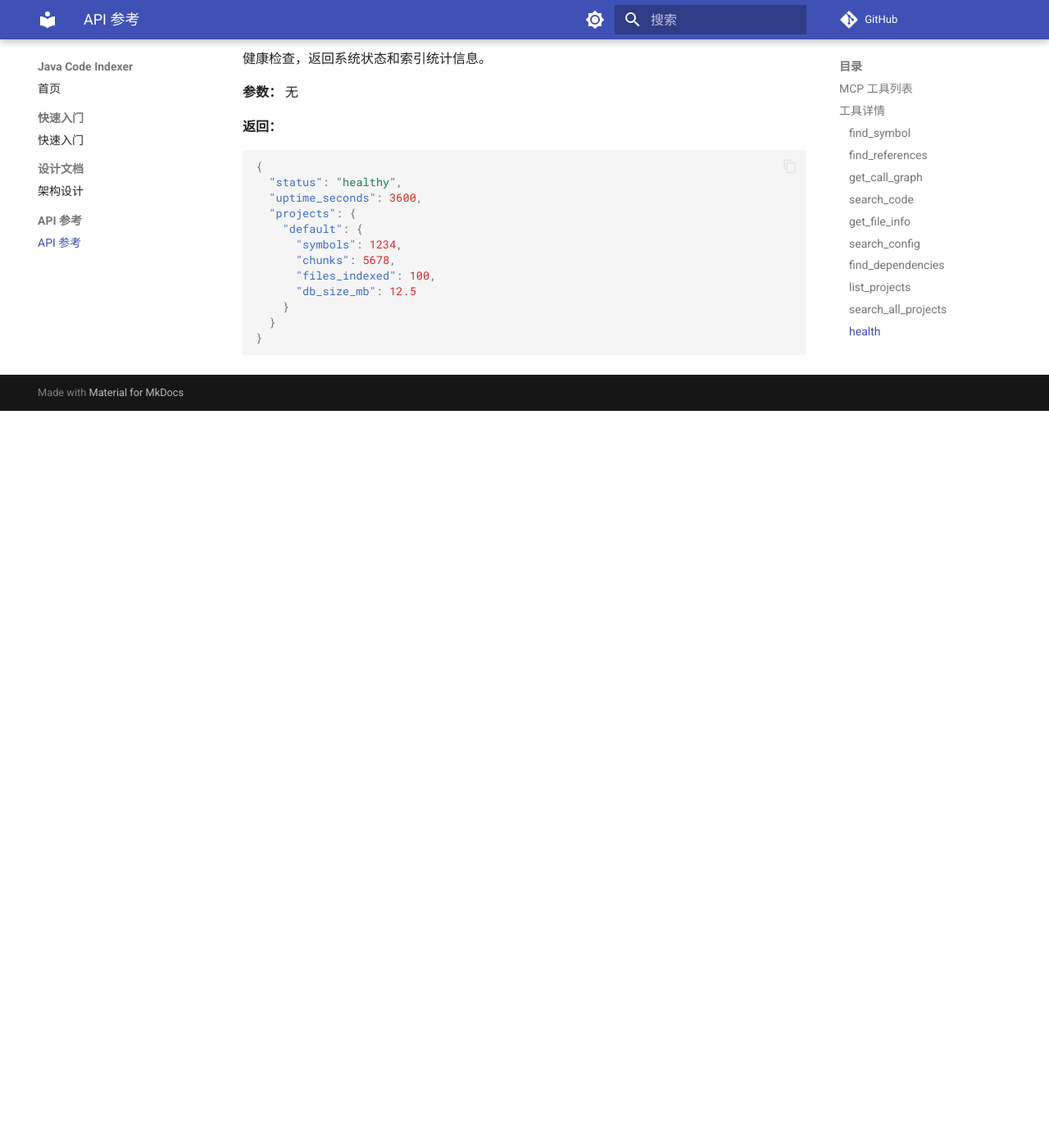
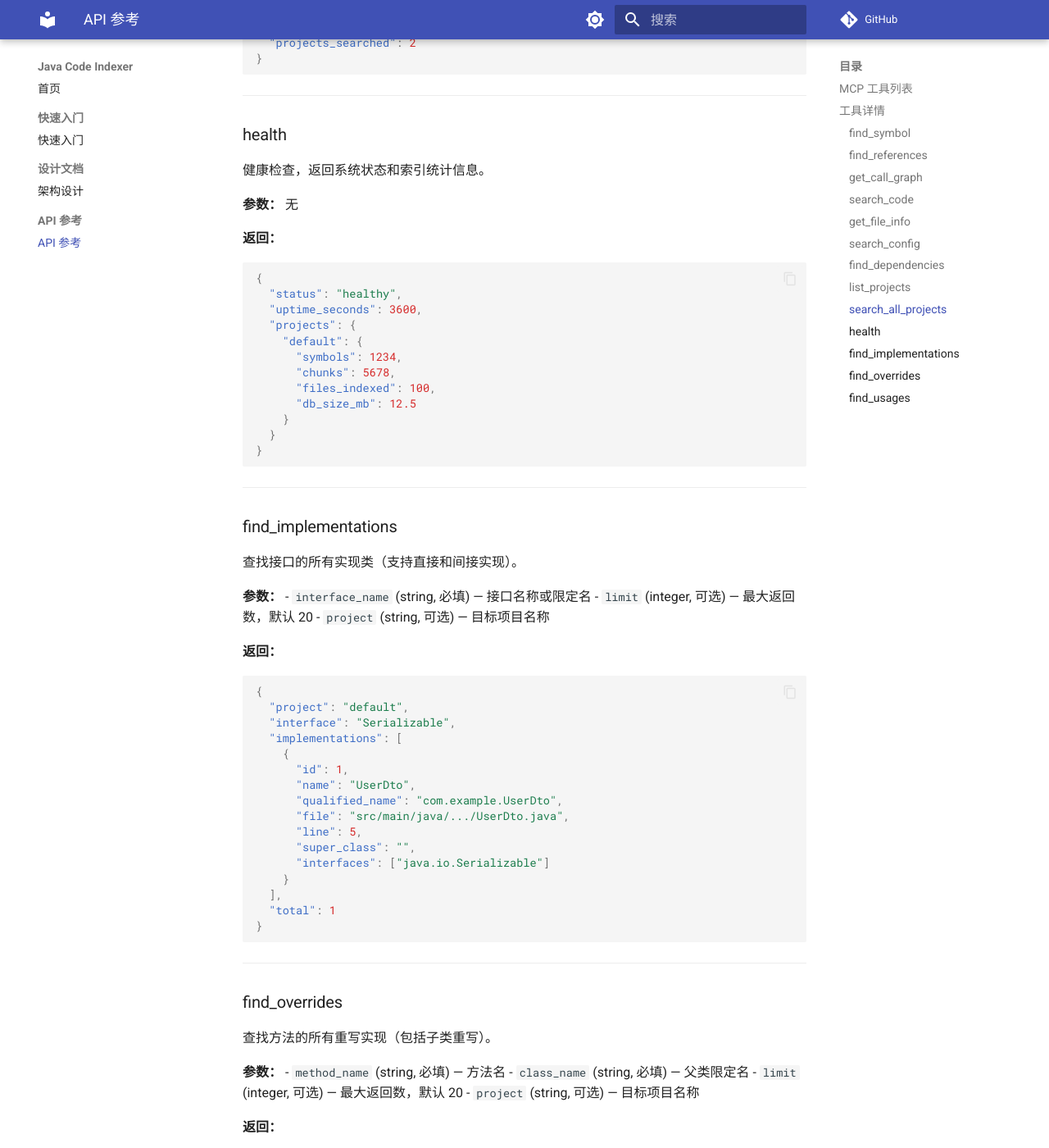
Before and after one commit to Lincoln-cn/JCodeIndexer, an MkDocs documentation site: the page built from doc/api/index.md, in a window 1280 px wide and 1400 px high, scrolled down 5957 px. Shown: the whole window at 82% size. Built offline with MkDocs 1.6.1 and Material for MkDocs 9.7.7, drawn with Linux system fonts in a browser that asks for light colours; comment, search, counter and statistics services are not loaded; before the commit the page ends 6458 px from its top, so only the background shows below that; some of the changed text lies outside the part shown.

Commit message:
feat(v1.0.5): integration tests and API documentation
- Add 4 integration tests for inheritance tools
- Fix insertSymbols to store inheritance info
- Add API documentation for find_implementations, find_overrides, find_usages
- All 246 tests passing

````diff
--- a/doc/api/index.md
+++ b/doc/api/index.md
@@ -14,6 +14,9 @@
 | `list_projects` | 列出所有已索引的项目（多项目模式） |
 | `search_all_projects` | 跨所有项目搜索（多项目模式） |
 | `health` | 健康检查，返回系统状态 |
+| `find_implementations` | 查找接口的所有实现类 |
+| `find_overrides` | 查找方法的所有重写 |
+| `find_usages` | 查找字段的所有使用位置 |
 
 ---
 
@@ -307,3 +310,95 @@
   }
 }
 ```
+
+---
+
+### find_implementations
+
+查找接口的所有实现类（支持直接和间接实现）。
+
+**参数：**
+- `interface_name` (string, 必填) — 接口名称或限定名
+- `limit` (integer, 可选) — 最大返回数，默认 20
+- `project` (string, 可选) — 目标项目名称
+
+**返回：**
+```json
+{
+  "project": "default",
+  "interface": "Serializable",
+  "implementations": [
+    {
+      "id": 1,
+      "name": "UserDto",
+      "qualified_name": "com.example.UserDto",
+      "file": "src/main/java/.../UserDto.java",
+      "line": 5,
+      "super_class": "",
+      "interfaces": ["java.io.Serializable"]
+    }
+  ],
+  "total": 1
+}
+```
+
+---
+
+### find_overrides
+
+查找方法的所有重写实现（包括子类重写）。
+
+**参数：**
+- `method_name` (string, 必填) — 方法名
+- `class_name` (string, 必填) — 父类限定名
+- `limit` (integer, 可选) — 最大返回数，默认 20
+- `project` (string, 可选) — 目标项目名称
+
+**返回：**
+```json
+{
+  "project": "default",
+  "method": "save",
+  "parent_class": "BaseService",
+  "overrides": [
+    {
+      "id": 1,
+      "name": "save",
+      "qualified_name": "com.example.UserService.save",
+      "file": "src/main/java/.../UserService.java",
+      "line": 10,
+      "signature": "void save()",
+      "return_type": "void"
+    }
+  ],
+  "total": 1
+}
+```
+
+---
+
+### find_usages
+
+查找字段/变量的所有使用位置。
+
+**参数：**
+- `field_name` (string, 必填) — 字段限定名
+- `limit` (integer, 可选) — 最大返回数，默认 50
+- `project` (string, 可选) — 目标项目名称
+
+**返回：**
+```json
+{
+  "project": "default",
+  "field": "com.example.UserService.name",
+  "usages": [
+    {
+      "id": 1,
+      "file": "src/main/java/.../Controller.java",
+      "line": 20,
+      "context": "userService.getName()"
+    }
+  ],
+  "total": 1
+}
+```
--- a/pom.xml
+++ b/pom.xml
@@ -6,7 +6,7 @@
 
     <groupId>com.sodlinken</groupId>
     <artifactId>java-code-indexer</artifactId>
-    <version>1.0.4</version>
+    <version>1.0.5</version>
     <packaging>jar</packaging>
 
     <name>Java Code Indexer MCP Tool</name>
````
Also changed, not shown: CHANGELOG.md (+12 -0 lines), 2 other files.
